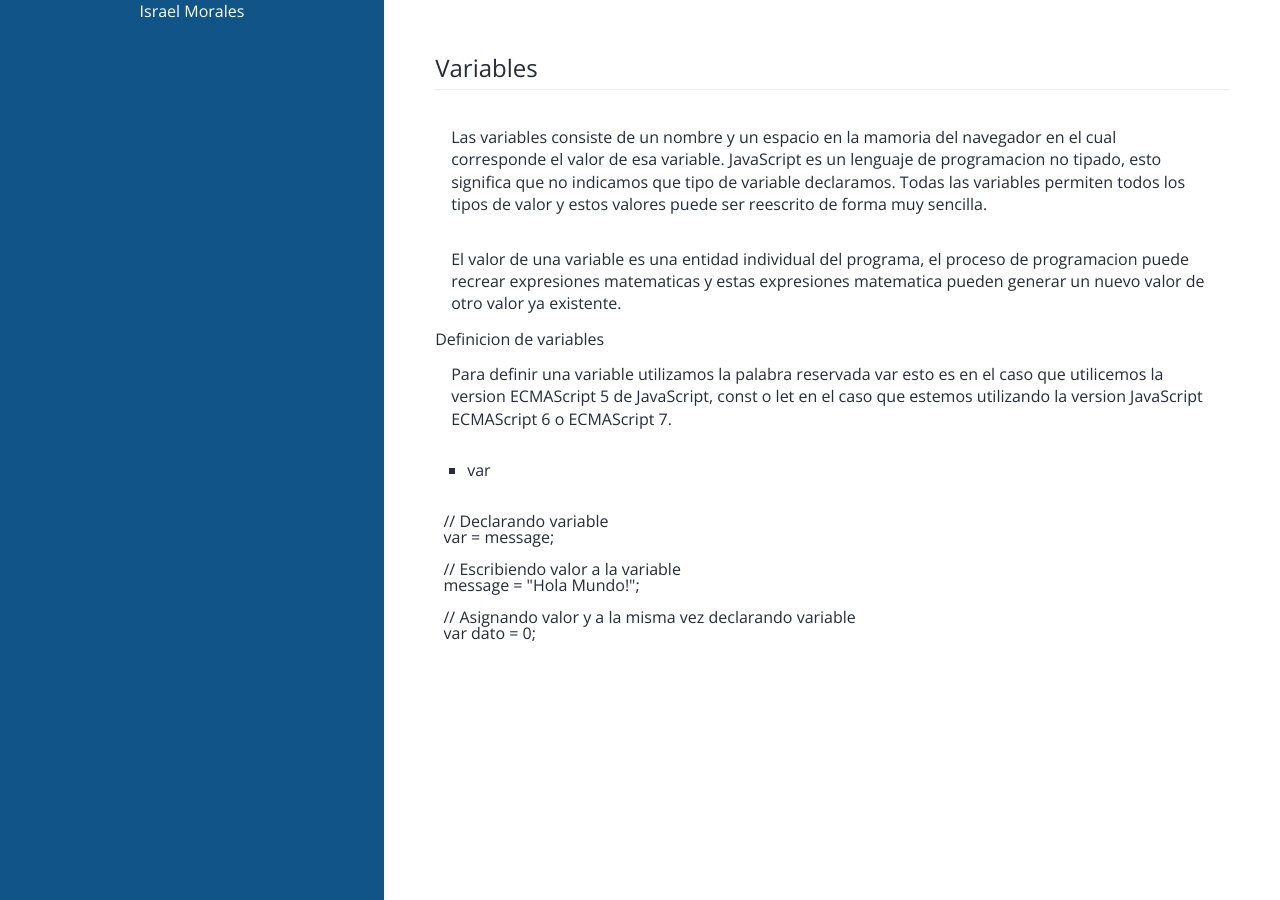
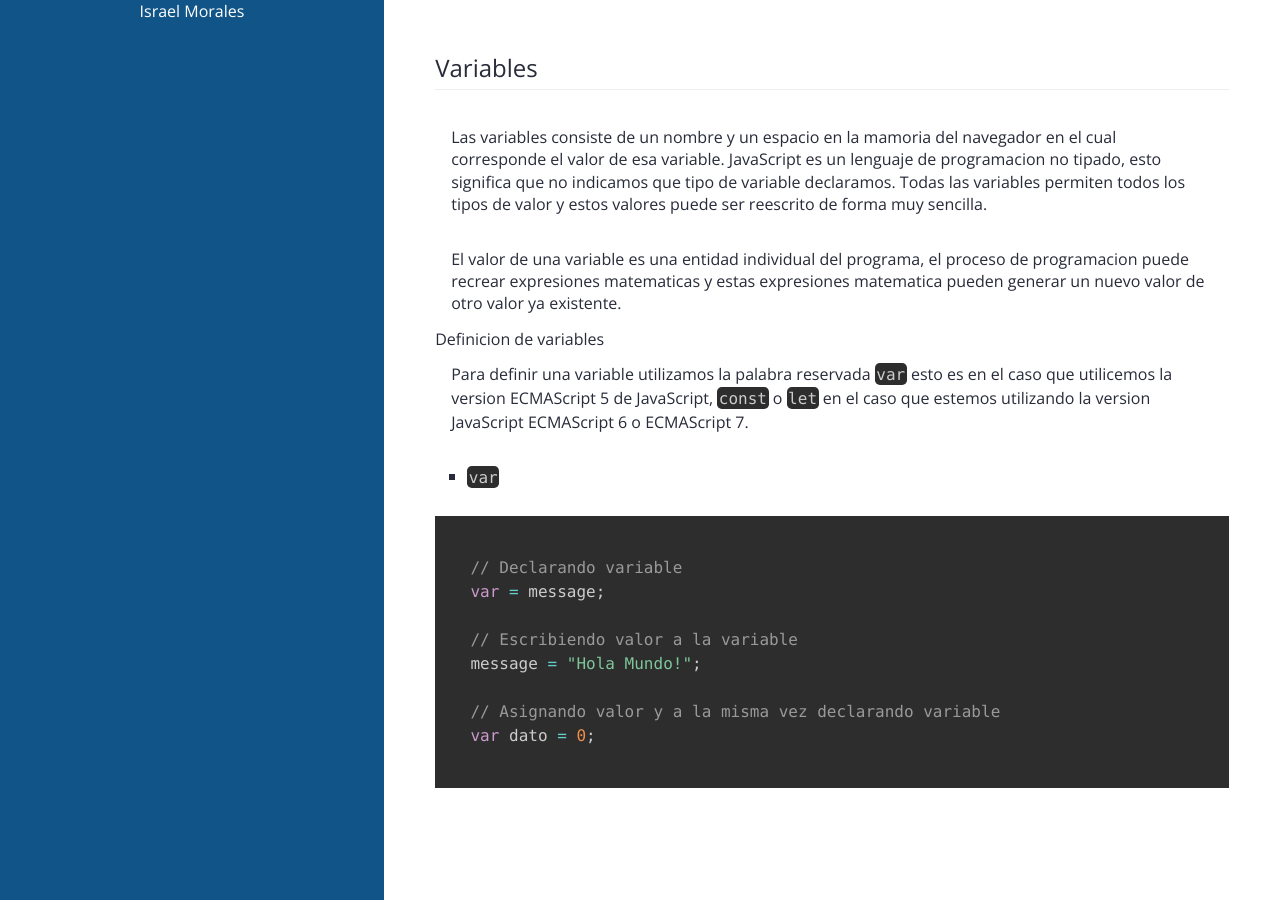
Before and after one commit to imoralesdev/imoralesdev.github.io, a Jekyll site: the page built from tutorials/javascript/01-variables.md, in a window 1280 px wide. Built offline with Jekyll 4.4.1, drawn with Linux system fonts in a browser that asks for light colours; nearby versions of some CDN libraries; some of the changed lines change nothing that is shown.

Commit message:
Update tutorials.html

```diff
--- a/_layouts/tutorials.html
+++ b/_layouts/tutorials.html
@@ -8,6 +8,7 @@
     <link rel="preconnect" href="https://fonts.gstatic.com" crossorigin>
     <link href="https://fonts.googleapis.com/css2?family=Open+Sans:ital,wght@0,300;0,400;0,600;0,800;1,300;1,400;1,600;1,800&display=swap" rel="stylesheet">
     <link rel="stylesheet" href="{{ site.baseurl }}/assets/css/styles.css">
+    <link rel="stylesheet" type="text/css" href="https://cdnjs.cloudflare.com/ajax/libs/prism/1.23.0/themes/prism-tomorrow.min.css" />
     <title>Israel Morales</title
   </head>
   <body>
@@ -22,6 +23,8 @@
         </div>
       </div>
     </main>
+    <script src="https://cdnjs.cloudflare.com/ajax/libs/prism/1.17.1/components/prism-core.min.js"></script>
+    <script src="https://cdnjs.cloudflare.com/ajax/libs/prism/1.17.1/plugins/autoloader/prism-autoloader.min.js"></script>
     <script src="{{ site.baseurl }}/assets/js/scripts.js"></script>
   </body>
 </html>
```
